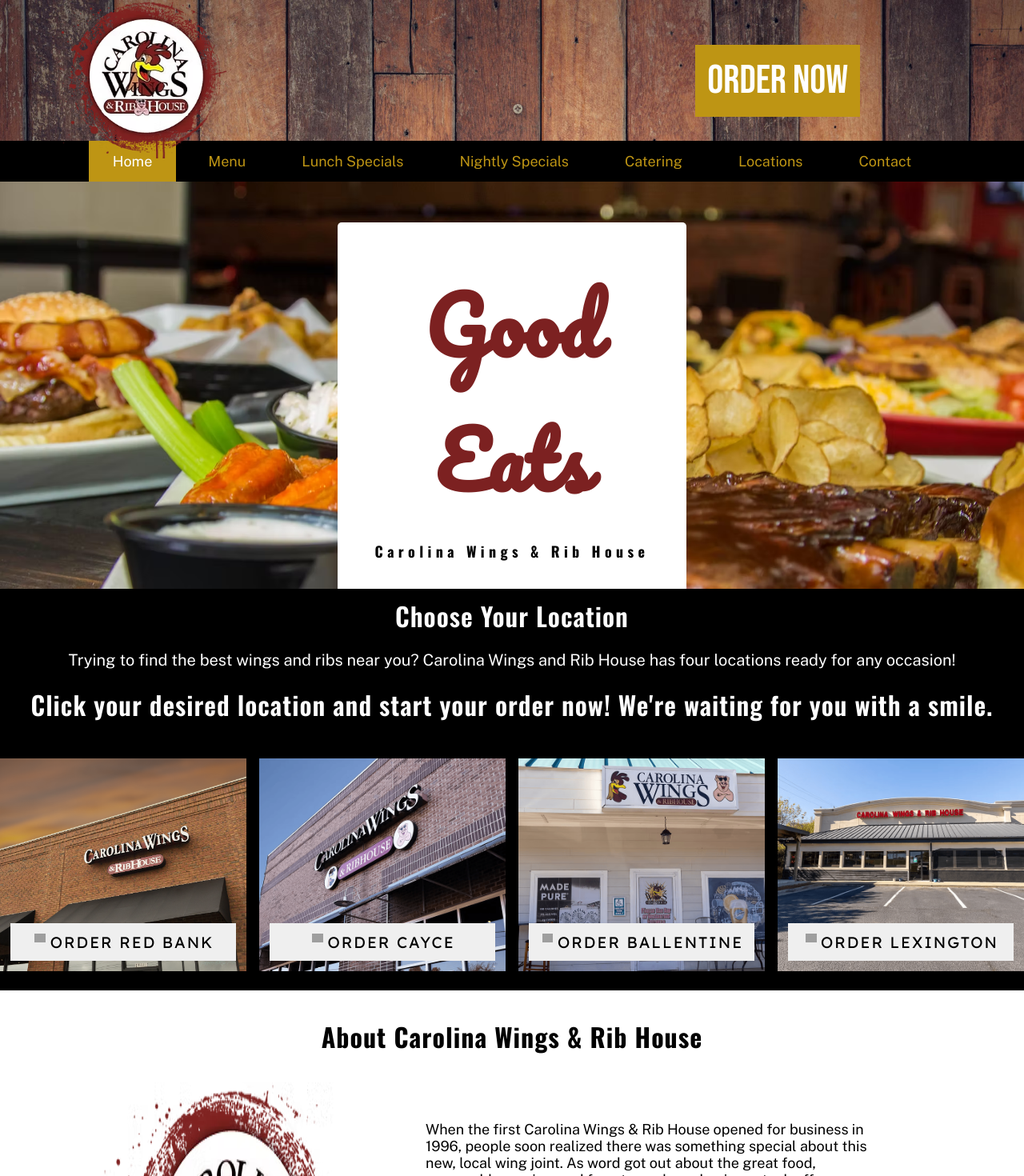
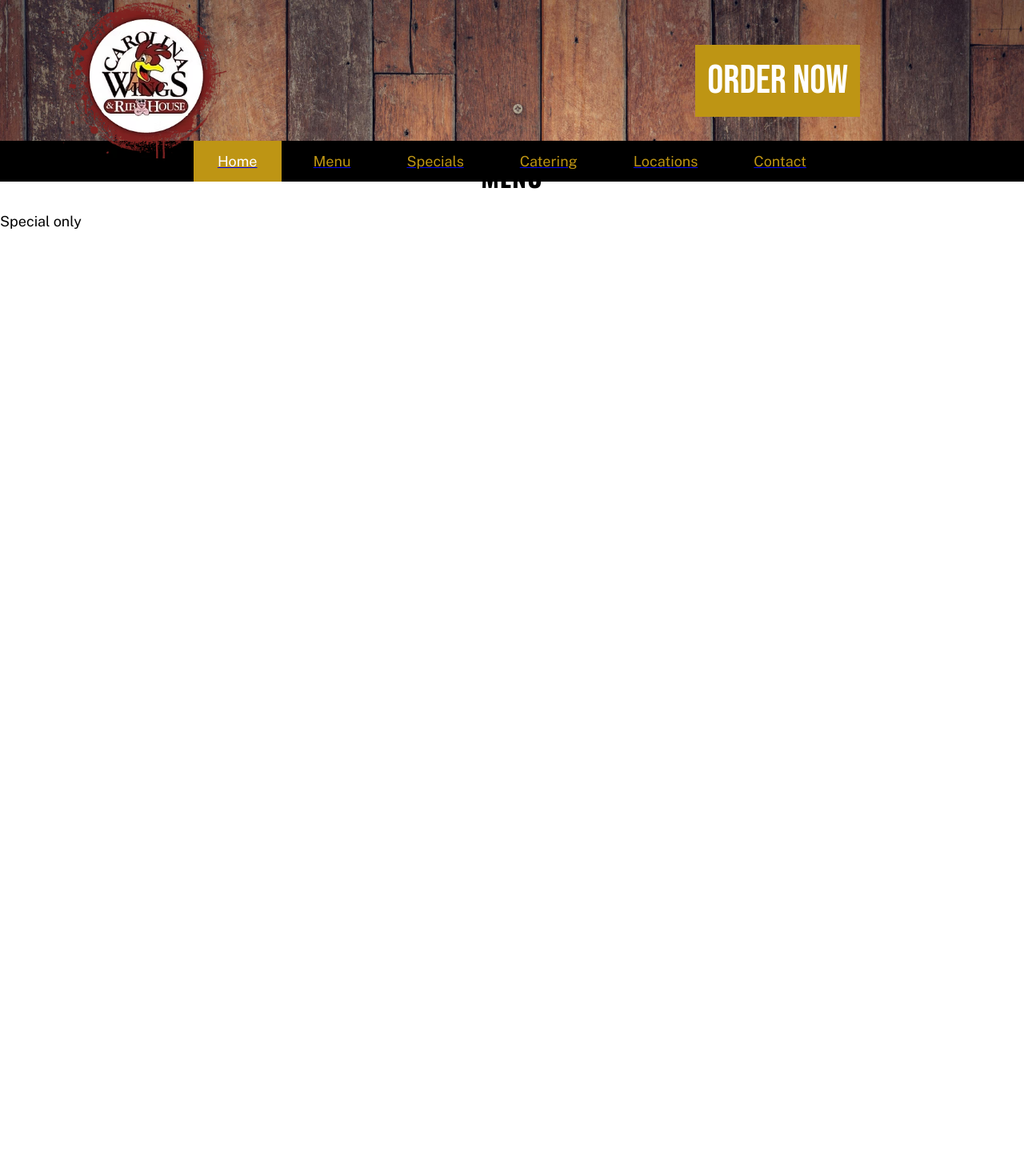
Before and after one commit to ty-bennett/carolinawings, a React (Vite) app in the folder frontend/: page /menu in a window 1280 px wide. Shown: the top 1470 px of the page at 80% size. After the commit the page ends 800 px from the top, so only its background shows below. Built offline with nearby package versions, Linux system fonts and the light colour scheme; grey boxes are pictures that could not be loaded.

Commit message:
changes before chem, added routes just need to add pages next'

```diff
--- a/frontend/src/components/ActiveNavBar.tsx
+++ b/frontend/src/components/ActiveNavBar.tsx
@@ -2,11 +2,11 @@
 import React from 'react';
 
 interface ActiveNavBarProps {
-  isActive: boolean;
+  isActive?: boolean;
   content: string;
 }
 
-const ActiveNavBar: React.FC<ActiveNavBarProps> = ({ isActive, content }) => {
+const ActiveNavBar = ({ isActive, content }:ActiveNavBarProps) => {
   return (
   <li className={(isActive ? navbar.navbaritemactive : navbar.navbaritem)}>{content}</li>
   )
--- a/frontend/src/components/Card.module.css
+++ b/frontend/src/components/Card.module.css
@@ -10,7 +10,7 @@
   display: flex;
   justify-content: center;
   width: 100%;
-  align-self: flex-end;
+  align-self: flex-start;
   padding: 1%;
   margin: 0;
   border: none;
--- a/frontend/src/components/Card.tsx
+++ b/frontend/src/components/Card.tsx
@@ -5,14 +5,17 @@
    backgroundImage: string
    cover?: string | number
    position?: string
+   link: string
 }
 
-const Card = ({ location, backgroundImage, cover, position }: CardProps) => {
+const Card = ({ location, backgroundImage, cover, position, link }: CardProps) => {
   return(
     <div className={card.card} style={{ backgroundImage: `url('/backgroundImages/${backgroundImage}')`, backgroundSize:`${cover}`, backgroundPosition:`${position}` }}>
+        <a href={link}>
         <button className={card.button}>
         <img src="/fork-and-knife-meal-svgrepo-com.svg" className={card.forkandknife}></img><span className={card.text}>ORDER {location.toUpperCase()}</span>
         </button>
+        </a>
     </div>
   );
 }
--- a/frontend/src/components/Footer.tsx
+++ b/frontend/src/components/Footer.tsx
@@ -45,7 +45,7 @@
               <h1 className={footer.footerheader}>Follow Us</h1>
               <div className={footer.iconscontainer}>
                 <a href="https://www.facebook.com/CarolinaWingsRedbank" target='_blank'><img src="/facebooklogo.png" className={footer.facebookicon} alt={"Facebook Logo"}></img></a>
-                <a href={""}><img src="/instagramlogo.png" className={footer.instagramicon} alt={"instagram logo"}></img></a>
+                <a href={"https://www.instagram.com/carolinawingsrestaurant/?hl=en"}><img src="/instagramlogo.png" className={footer.instagramicon} alt={"instagram logo"}></img></a>
               </div>
             </div>
           </div>
--- a/frontend/src/components/Locations.tsx
+++ b/frontend/src/components/Locations.tsx
@@ -11,10 +11,10 @@
           <h1 className={locations.headers}>Click your desired location and start your order now! We're waiting for you with a smile.</h1>
         </div>
         <div className={locations.cardcontainer}>
-          <Card location="Red Bank" backgroundImage='redbank.png' cover={'cover'} position={'center'}/>
-          <Card location="Cayce" backgroundImage='cayce.png' cover={'cover'} position={'center'}/>
-          <Card location="Ballentine" backgroundImage='ballentine.png'/>
-          <Card location="Lexington" backgroundImage='lexington.png' />
+          <Card location="Red Bank" backgroundImage='redbank.png' cover={'cover'} position={'center'} link={""}/>
+          <Card location="Cayce" backgroundImage='cayce.png' cover={'cover'} position={'center'} link={"https://cwc.hrpos.heartland.us/menu"}/>
+          <Card location="Ballentine" backgroundImage='ballentine.png'link={""}/>
+          <Card location="Lexington" backgroundImage='lexington.png' link={""}/>
         </div>
       </div>
     </>
--- a/frontend/src/components/NavBar.module.css
+++ b/frontend/src/components/NavBar.module.css
@@ -15,6 +15,7 @@
 }
 
 .navbaritem {
+  text-decoration: none;
   font-size: large;
   font-family: "Public Sans", sans-serif;
   display: inline;
--- a/frontend/src/components/NavBar.tsx
+++ b/frontend/src/components/NavBar.tsx
@@ -2,9 +2,13 @@
 import wood from '/backgroundImages/woodtexture.jpg'
 import logo from '/carolinawingslogo.png'
 import ActiveNavBar from './ActiveNavBar.tsx'
+import {Link} from 'react-router'
 
+interface NavBarProps{
+  isActive?: boolean
+}
 
-function NavBar(){
+const NavBar = ({ isActive }: NavBarProps) => {
   return (
       <div className={navbar.gridparent}>
         <div className={navbar.gridchildlogo}>
@@ -20,13 +24,12 @@
           <div className={navbar.navbarposition}>
             <nav>
               <ul className={navbar.navbar}>
-                <ActiveNavBar isActive={true} content="Home"/>
-                <ActiveNavBar isActive={false} content="Menu" />
-                <ActiveNavBar isActive={false} content="Lunch Specials" />
-                <ActiveNavBar isActive={false} content="Nightly Specials" />
-                <ActiveNavBar isActive={false} content="Catering" />
-                <ActiveNavBar isActive={false} content="Locations" />
-                <ActiveNavBar isActive={false} content="Contact" />
+                <Link to="/"><ActiveNavBar isActive={true} content="Home"/></Link>
+                <Link to="/menu"><ActiveNavBar content="Menu" /></Link>
+                <Link to="/specials"><ActiveNavBar content="Specials" /></Link>
+                <Link to="/catering"><ActiveNavBar content="Catering" /></Link>
+                <Link to="/locations"><ActiveNavBar content="Locations" /></Link>
+                <Link to="/contact"><ActiveNavBar content="Contact" /></Link>
               </ul>
             </nav>
           </div>
--- a/frontend/src/main.tsx
+++ b/frontend/src/main.tsx
@@ -1,9 +1,24 @@
 import { StrictMode } from 'react'
 import { createRoot } from 'react-dom/client'
+import { BrowserRouter, Routes, Route } from "react-router-dom";
 import Home from './pages/Home.tsx'
+import Menu from './pages/Menu.tsx'
+
+export default function App() {
+  return (
+    <BrowserRouter>
+      <Routes>
+        <Route path="/">
+          <Route index element={<Home />} />
+          <Route path="menu" element={<Menu />} />
+        </Route>
+      </Routes>
+    </BrowserRouter>
+  );
+}
 
 createRoot(document.getElementById('root')!).render(
   <StrictMode>
-    <Home />
+    <App />
   </StrictMode>
 )
--- a/frontend/src/pages/Home.tsx
+++ b/frontend/src/pages/Home.tsx
@@ -11,7 +11,7 @@
 function Home() {
   return (
   <>
-    <NavBar />
+    <NavBar isActive={true} />
     <GoodEats />
     <Locations />
     <About />
```
Also changed, not shown: 2 other files (tests, documents, lock files or other folders).
